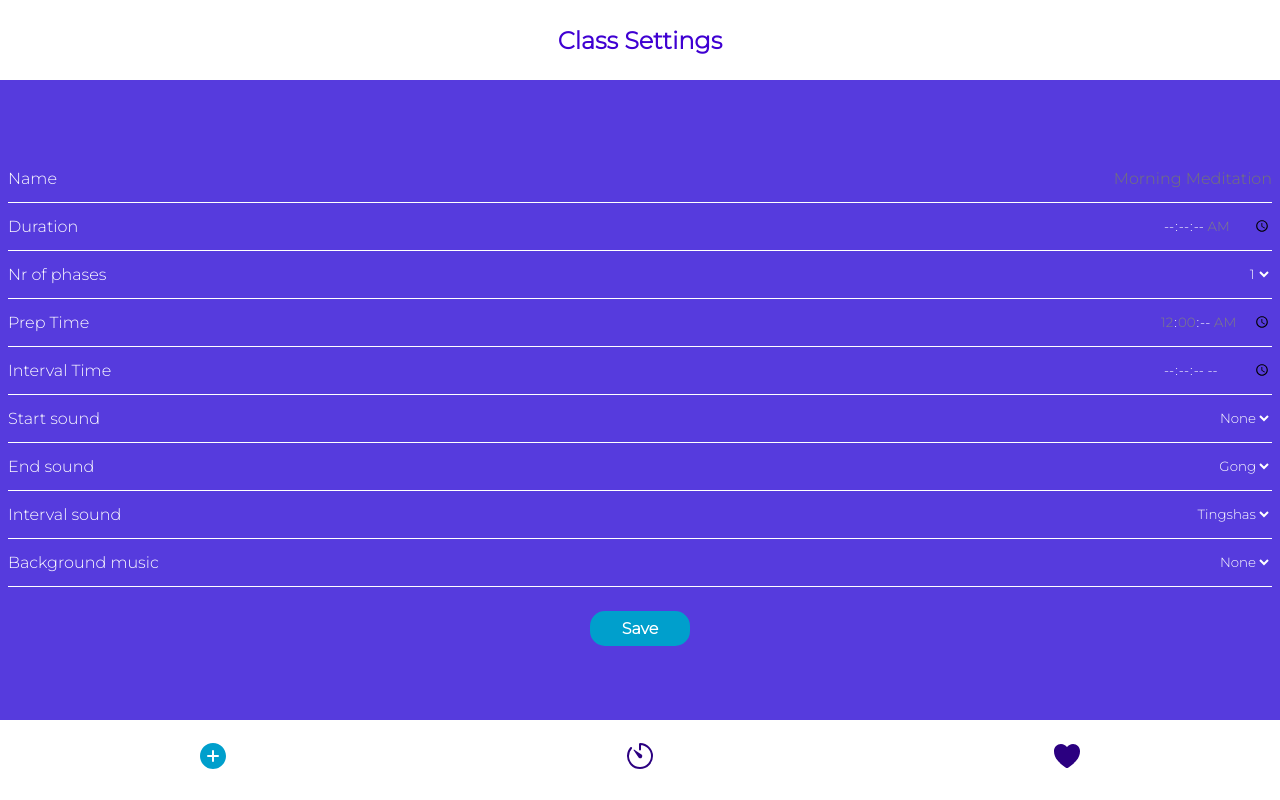
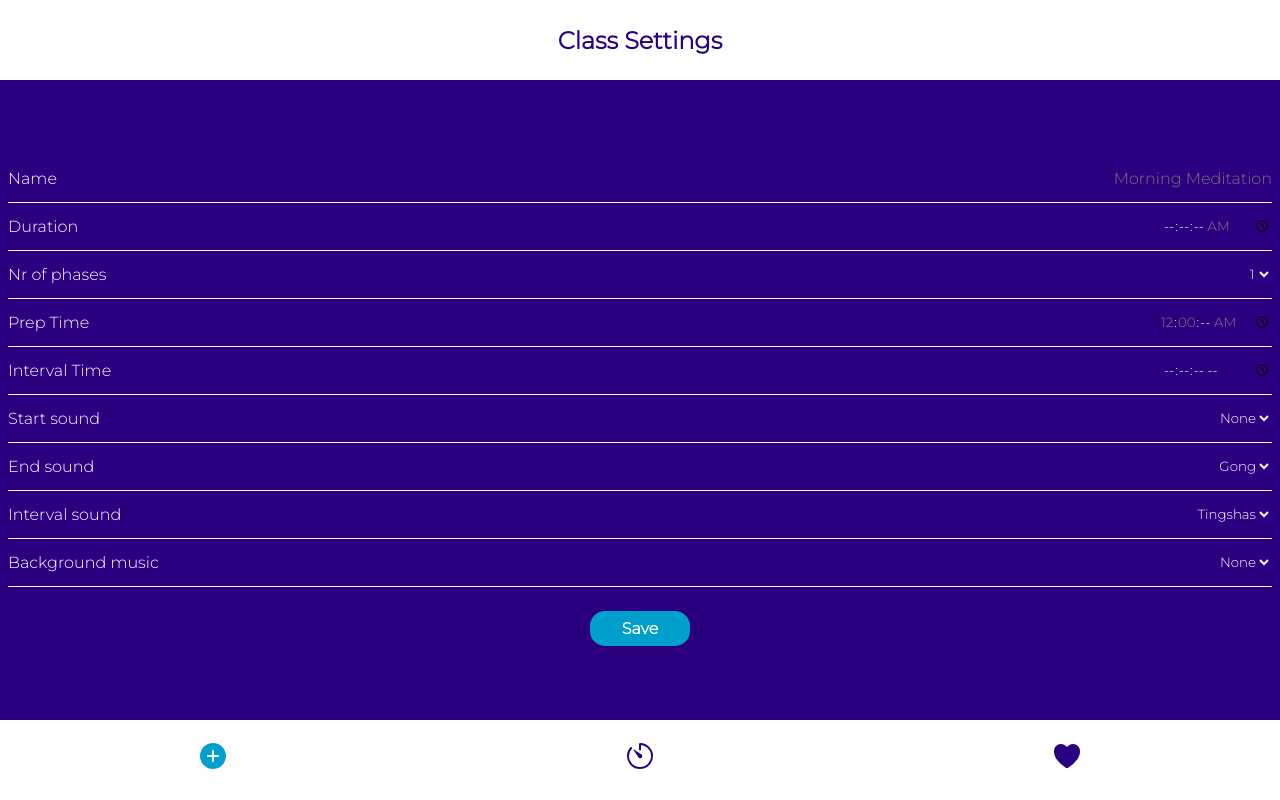
Before and after one commit to adrianammt/interval-timer, a React (Create React App) app: page /create in a window 1280 px wide. Built offline with nearby package versions, Linux system fonts and the light colour scheme.

Commit message:
Changed the colors for the global variables

```diff
--- a/src/components/Header.css
+++ b/src/components/Header.css
@@ -2,7 +2,7 @@
   display: flex;
   justify-content: center;
   align-items: center;
-  color: #3f00d2;
-  background-color: white;
+  color: var(--primary-color);
+  background-color: var(--text-onDark-color);
   font-weight: 800;
 }
--- a/src/components/Main.css
+++ b/src/components/Main.css
@@ -3,6 +3,6 @@
   flex-direction: column;
   justify-content: space-evenly;
   align-items: center;
-  background-color: rgb(86, 59, 221);
-  color: white;
+  background-color: var(--primary-color);
+  color: var(--text-onDark-color);
 }
```
